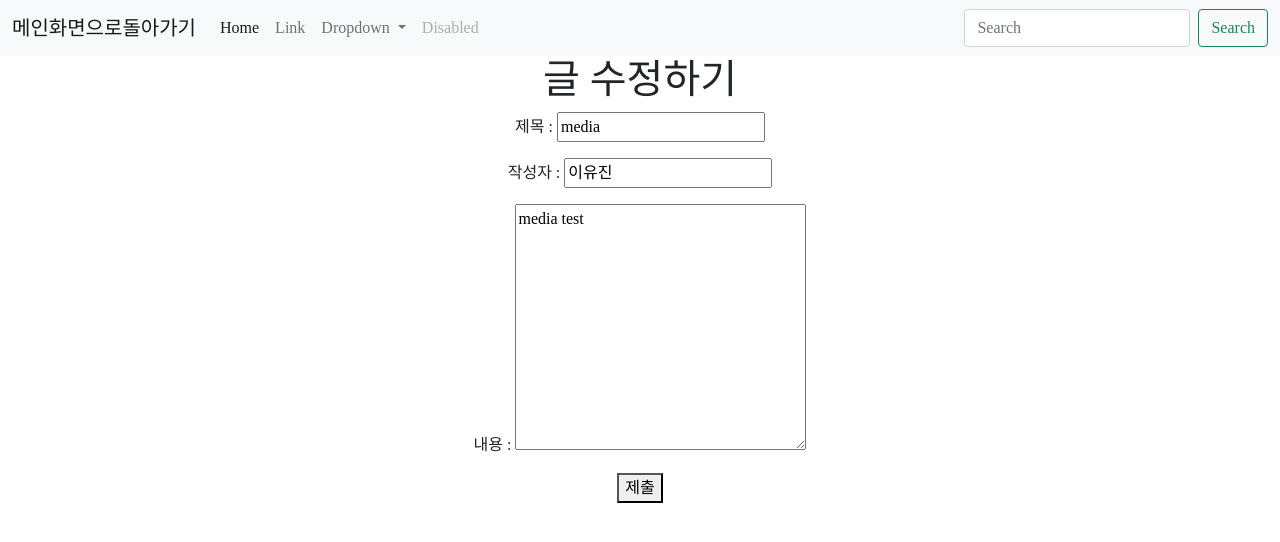
After one commit to Youjinxx/SNS-, a Django app: page /edit/1 in a window 1280 px wide. The commit adds this page. Shown: the top 542 px of the page. Run offline with Django 4.2, Linux system fonts and the light colour scheme; data comes from the database, SQL or seed files in the repository; both versions use the stored data as it was after the commit.

Commit message:
media수정전

```diff
--- a/main/models.py
+++ b/main/models.py
@@ -8,6 +8,7 @@ class Post(models.Model):
     writer = models.CharField(max_length=100)
     pub_date = models.DateTimeField()
     body = models.TextField()
+    image = models.ImageField(upload_to = "post/", blank=True, null="True")
 
 def __str__(self):
     return self.title
--- /dev/null
+++ b/main/templates/main/edit.html
@@ -0,0 +1,16 @@
+{% extends 'base.html' %}
+{% load static %}
+
+{% block content %}
+
+<h1>글 수정하기</h1>
+
+<form action="{% url 'main:update' post.id %}" method="post">
+    {%csrf_token%}
+    <p>제목 : <input type="text" name="title" value ="{{post.title}}"></p>
+    <p>작성자 : <input type="text" name="writer" value="{{post.writer}}"></p>
+    <p>내용 : <textarea name="body" id="" cols="30" rows="10" >{{post.body}}</textarea></p>
+    <button type="submit">제출</button>
+</form>
+
+{% endblock %}
--- a/main/templates/main/new.html
+++ b/main/templates/main/new.html
@@ -4,11 +4,12 @@
 {% load static %}
 
 {% block content %}
-<form action="{%url 'create'%}" method="post">
+<form action="{%url 'main:create'%}" method="post" enctype="multipart/form-data">
     {%csrf_token%}
     <p>제목: <input type="text" name="title"> </p>
     <p>작성자: <input type="text" name="writer"> </p>
     <p>내용: <textarea type="text" name="body" id="" cols="30" rows="10"></textarea> </p>
+    <p>사진: <input type="file" name="image"></p>
     <button type="submit">제출</button>
 </form>
 {% endblock %}
--- /dev/null
+++ b/main/urls.py
@@ -0,0 +1,20 @@
+
+from django.urls import path
+from .views import *
+
+
+
+app_name = "main"
+urlpatterns = [
+
+    path('', main, name="showmain"),
+    path('posts/', showmain, name="posts"),
+    path('<str:id>', detail, name="detail"),
+    path('new/', new, name="new"),
+    path('create/', create, name="create"),
+    path('edit/<str:id>', edit, name="edit"),
+    path('update/<str:id>', update, name="update"),
+    path('delete/<str:id>', delete, name="delete"),
+
+
+]
--- a/main/views.py
+++ b/main/views.py
@@ -1,8 +1,13 @@
+import re
 from django.shortcuts import render,redirect, get_object_or_404
 from .models import Post
 from django.utils import timezone
 
 # Create your views here.
+
+def main(request):
+    return render(request, 'main/mainpage.html')
+
 def showmain(request):
     posts = Post.objects.all()
     return render(request, 'main/mainpage.html',{'posts':posts})
@@ -23,5 +28,24 @@ def create(request):
     new_post.writer=request.POST['writer']
     new_post.pub_date=timezone.now()
     new_post.body=request.POST['body']
+    new_post.image = request.FILES.get('image')
     new_post.save()
     return redirect('detail', new_post.id)
+
+def edit(request, id):
+    edit_post = Post.objects.get(id=id)
+    return render(request, 'main/edit.html', {'post' : edit_post})
+
+def update(request, id):
+    upate_post = Post.objects.get(id=id)
+    upate_post.title = request.POST['title']
+    upate_post.writer = request.POST['writer']
+    upate_post.pub_date = timezone.now()
+    upate_post.body = request.POST['body']
+    upate_post.save()
+    return redirect('main:detail', upate_post.id)
+
+def delete(request,id):
+    delete_post=Post.objects.get(id=id)
+    delete_post.delete()
+    return redirect('main:posts')
--- a/sns_project/settings.py
+++ b/sns_project/settings.py
@@ -128,3 +128,7 @@ STATIC_ROOT = os.path.join(BASE_DIR,'static')
 # https://docs.djangoproject.com/en/4.0/ref/settings/#default-auto-field
 
 DEFAULT_AUTO_FIELD = 'django.db.models.BigAutoField'
+
+MEDIA_ROOT = os.path.join(BASE_DIR, 'media')
+
+MEDIA_URL='/media/'
--- a/sns_project/templates/shared/_navbar.html
+++ b/sns_project/templates/shared/_navbar.html
@@ -1,7 +1,7 @@
 
 <nav class="navbar navbar-expand-lg navbar-light bg-light">
     <div class="container-fluid">
-      <a class="navbar-brand" href="#">Navbar</a>
+      <a class="navbar-brand" href="{% url 'main:showmain' %}">메인화면으로돌아가기</a>
       <button class="navbar-toggler" type="button" data-bs-toggle="collapse" data-bs-target="#navbarSupportedContent" aria-controls="navbarSupportedContent" aria-expanded="false" aria-label="Toggle navigation">
         <span class="navbar-toggler-icon"></span>
       </button>
@@ -18,10 +18,10 @@
               Dropdown
             </a>
             <ul class="dropdown-menu" aria-labelledby="navbarDropdown">
-              <li><a class="dropdown-item" href="#">Action</a></li>
-              <li><a class="dropdown-item" href="#">Another action</a></li>
+              <li><a class="dropdown-item" href="{% url 'main:posts' %}">게시글 목록</a></li>
+              <li><a class="dropdown-item" href="{% url 'main:new' %}">게시글작성</a></li>
               <li><hr class="dropdown-divider"></li>
-              <li><a class="dropdown-item" href="#">Something else here</a></li>
+              <li><a class="dropdown-item" href="#">암것도없어</a></li>
             </ul>
           </li>
           <li class="nav-item">
--- a/sns_project/urls.py
+++ b/sns_project/urls.py
@@ -14,14 +14,13 @@ Including another URLconf
     2. Add a URL to urlpatterns:  path('blog/', include('blog.urls'))
 """
 from django.contrib import admin
-from django.urls import path
-from main import views
+from django.urls import path, include
+from django.conf import settings
+from django.conf.urls.static import static
+
 
 urlpatterns = [
     path('admin/', admin.site.urls),
-    path('', views.showmain, name="showmain"),
-    path('subpage/',views.showsub, name="showsub"),
-    path('<str:id>',views.detail, name="detail"),
-    path('new/',views.new, name="new"),
-    path('create/',views.create, name="create"),
-]
+    path('', include('main.urls')),
+
+] + static(settings.MEDIA_URL, document_root=settings.MEDIA_ROOT)
```
Also changed, not shown: main/templates/main/detail.html (+6 -1 lines), main/templates/main/mainpage.html (+7 -6 lines), main/templates/main/posts.html (added, +18 -0 lines), db.sqlite3, main/migrations/0001_initial.py, media/post/img.jpg (added).
